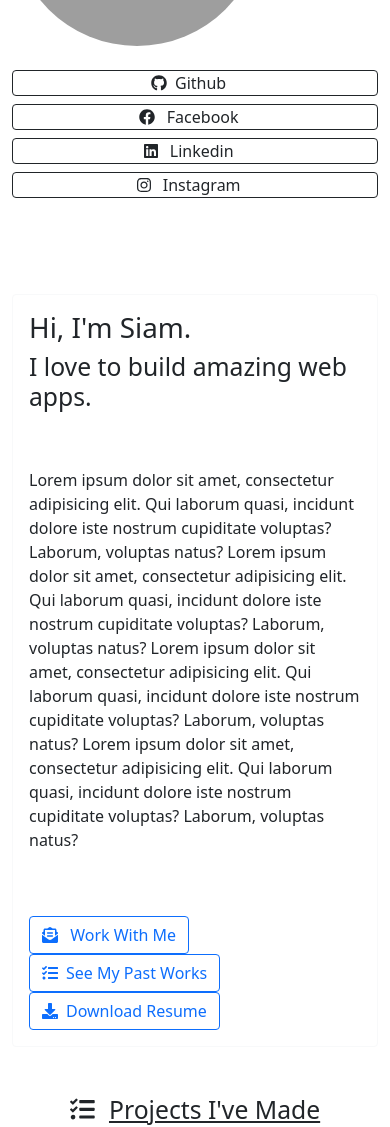
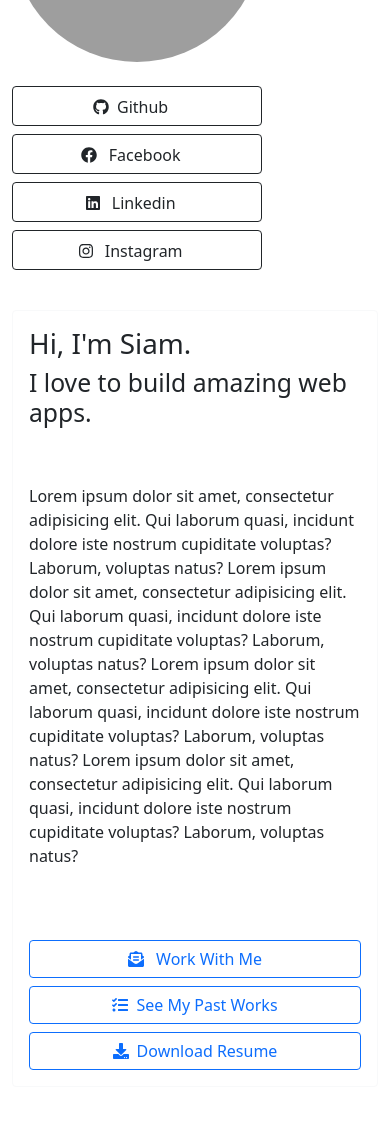
Before and after one commit to SiamAnzir/portfolio-website, a React (Create React App) app: page / in a window 390 px wide. Shown: the part 292-1419 px from the top of the page. Built offline with nearby package versions, Linux system fonts and the light colour scheme; grey boxes are pictures that could not be loaded.

Commit message:
[Added] About Card Styles

```diff
--- a/src/App.css
+++ b/src/App.css
@@ -27,9 +27,17 @@
 .App-link {
   color: #61dafb;
 }
-.footer{
-  bottom: 0;
-  left: 0;
+.linkCard{
+  width:250px;
+  height:40px;
+  padding-top:.5rem;
+}
+.aboutCard{
+  min-height:620px;
+  position: relative;
+  margin-top:1rem;
+}
+.responsiveBtn{
   width: 100%;
 }
 .mapImage{
@@ -41,6 +49,11 @@
   margin-left:110px;
   margin-top:10px;
 }
+.footer{
+  bottom: 0;
+  left: 0;
+  width: 100%;
+}
 @media screen and (max-width: 760px){
   .mapImage{
     width: 530px;
@@ -51,6 +64,9 @@
     width:300px;
     margin-left:50px;
     margin-top:10px;
+  }
+  .responsiveBtn{
+    margin-top: .5rem;
   }
 }
 @media screen and (max-width: 450px){
@@ -64,6 +80,9 @@
     margin-left:30px;
     margin-top:10px;
   }
+  .responsiveBtn{
+    margin-top: .5rem;
+  }
 }
   @keyframes App-logo-spin {
   from {
```
